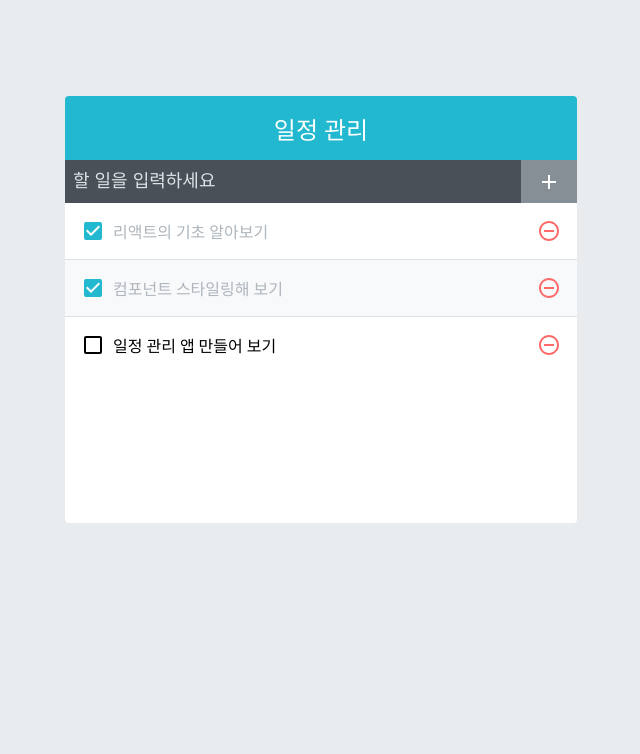
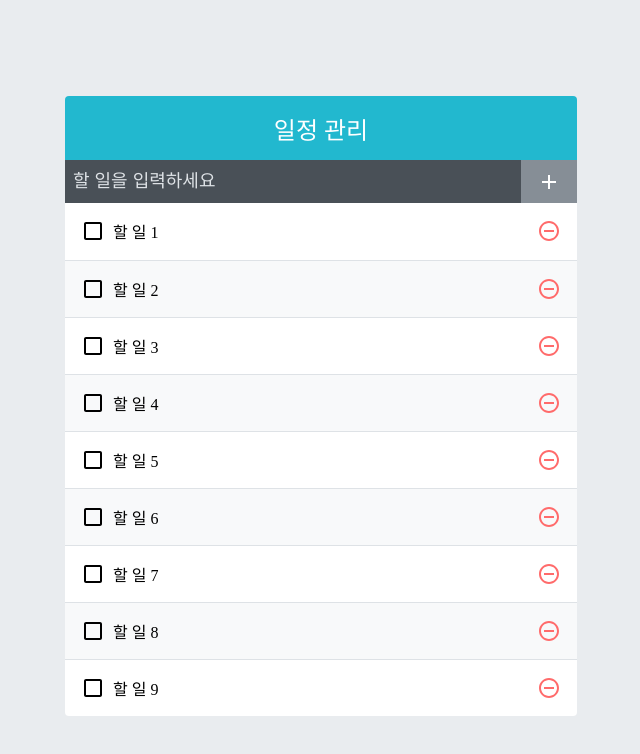
Before and after one commit to soyi47/react_tutorial, a React (Create React App) app: page / in a window 1280 px wide. Shown: the top 754 px of the page, without its empty margins (319-959 px from the left). Built offline with nearby package versions, Linux system fonts and the light colour scheme.

Commit message:
Optimizing Performance

```diff
--- a/package.json
+++ b/package.json
@@ -15,6 +15,7 @@
     "react-icons": "^4.2.0",
     "react-router-dom": "^5.2.0",
     "react-scripts": "4.0.3",
+    "react-virtualized": "^9.22.3",
     "styled-components": "^5.2.1",
     "web-vitals": "^1.1.0"
   },
--- a/src/SkillsForReact/StyledComponent.js
+++ b/src/SkillsForReact/StyledComponent.js
@@ -16,7 +16,6 @@ import styled, { css } from 'styled-components';    // styled 불러오기
             2. 'styled.태그명'을 사용하여 구현 ( styled('태그명'), styled(컴포넌트 형식) 과 같은 형태로도 구현 가능. )
             3. Tagged Template Literal 문법을 적용해 스타일 작성
             -> 해당 스타일이 적용된 태그로 이루어진 React Component 생성.
-
 */
 
 const sizes = {
@@ -84,7 +83,6 @@ const Button = styled.button`
     & + button {
         margin-left: 1rem;
     }
-
 `;
 
 const StyledComponent = () => (
--- a/src/SkillsForReact/todo-app/App.js
+++ b/src/SkillsForReact/todo-app/App.js
@@ -1,63 +1,61 @@
-import React, { useState, useCallback, useRef } from 'react';
+import React, { useReducer, useCallback, useRef } from 'react';
 import TodoTemplate from './components/TodoTemplate';
 import TodoInsert from './components/TodoInsert';
 import TodoList from './components/TodoList';
 
+function createBulkTodos() {
+    const array = [];
+    for (let i = 1; i <= 2500; i++) {
+        array.push({
+            id: i,
+            text: `할 일 ${i}`,
+            checked: false,
+        })
+    }
+    return array;
+}
+
+function todoReducer(todos, action) {
+    switch (action.type) {
+        case 'INSERT': // 새로 추가
+            // { type: 'INSERT', todo: { id: 1, text: 'todo', checked: false} }
+            return todos.concat(action.todo);
+        case 'REMOVE':  // 제거
+            // { type: 'REMOVE', id: 1 }
+            return todos.filter(todo => todo.id !== action.id);
+        case 'TOGGLE':  // 토글
+            return todos.map( todo =>
+                todo.id === action.id ? { ...todo, checked: !todo.checked } : todo,
+            );
+        default:
+            return todos;
+    }
+}
+
 const App = () => {
-    const [todos, setTodos] = useState([
-        {
-            id: 1,
-            text: '리액트의 기초 알아보기',
-            checked: true,
-        },
-        {
-            id: 2,
-            text: '컴포넌트 스타일링해 보기',
-            checked: true,
-        },
-        {
-            id: 3,
-            text: '일정 관리 앱 만들어 보기',
-            checked: false,
-        },
-    ]);
+    const [todos, dispatch] = useReducer(todoReducer, undefined, createBulkTodos);
 
     // 고윳값으로 사용될 id
     // ref를 사용하여 변수 담기
-    const nextId = useRef(4);
+    const nextId = useRef(2501);
 
-    const onInsert = useCallback(
-        text => {
+    const onInsert = useCallback( text => {
         const todo = {
             id: nextId.current,
             text,
             checked: false,
         };
-            setTodos(todos.concat(todo));
+        dispatch({ type: 'INSERT', todo });
         nextId.current += 1; // nextId 1씩 더하기
-        },
-        [todos],
-    );
+    }, []);
 
-    const onRemove = useCallback(
-        id => {
-            setTodos(todos.filter(todo => todo.id !== id));
-        },
+    const onRemove = useCallback( id => {
+        dispatch({ type: 'REMOVE', id });
+    }, []);
 
-
-        [todos],
-    );
-
-    const onToggle = useCallback (
-        id => {
-            setTodos(
-                todos.map(todo =>
-                    todo.id === id ? { ...todo, checked: !todo.checked } : todo,
-                ),
-            );
-        },
-        [todos],
-    );
+    const onToggle = useCallback( id => {
+        dispatch({ type: 'TOGGLE', id });
+    }, []);
 
     return (
         <TodoTemplate>
@@ -68,3 +66,9 @@ const App = () => {
 };
 
 export default App;
+
+/*
+    useState의 함수형 업데이트
+    - setState() 메서드에 파라미터로 새로운 상태가 아닌,
+        상태 업데이트 방식을 정의하는 업데이트 함수를 넣는 방법.
+*/
--- a/src/SkillsForReact/todo-app/components/TodoList.js
+++ b/src/SkillsForReact/todo-app/components/TodoList.js
@@ -1,20 +1,37 @@
-import React from 'react';
+import React, { useCallback } from 'react';
+import { List } from 'react-virtualized';
 import TodoListItem from './TodoListItem';
 import './TodoList.scss'
 
 const TodoList = ( { todos, onRemove, onToggle }) => {
-    return (
-        <div className="TodoList">
-            {todos.map( todo => (
+    const rowRenderer = useCallback(
+        ({ index, key, style }) => {
+            const todo = todos[index];
+            return (
                 <TodoListItem
                     todo={todo}
-                    key={todo.id}
+                    key={key}
                     onRemove={onRemove}
                     onToggle={onToggle}
+                    style={style}
                 />
-            ))}
-        </div>
+            );
+        },
+        [onRemove, onToggle, todos],
+    );
+
+    return (
+        <List
+            className="TodoList"
+            width={512} // 전체 크기
+            height={513}    // 전체 높이
+            rowCount={todos.length} // 항목 개수
+            rowHeight={57}  // 항목 높이
+            rowRenderer={rowRenderer}   // 항목을 렌더링할 때 쓰는 함수
+            list={todos}    // 배열
+            style={{ outlint: 'none' }} // List에 기본 적용되는 outline 스타일 제거
+        />
     );
 }
 
-export default TodoList;
+export default React.memo(TodoList);
--- a/src/SkillsForReact/todo-app/components/TodoListItem.js
+++ b/src/SkillsForReact/todo-app/components/TodoListItem.js
@@ -7,9 +7,10 @@ import {
 import cn from 'classnames';
 import './TodoListItem.scss';
 
-const TodoListItem = ( { todo, onRemove, onToggle }) => {
+const TodoListItem = ( { todo, onRemove, onToggle, style }) => {
     const { id, text, checked } = todo;
     return (
+        <div className="TodoListItem-virtualized" style={style}>
             <div className="TodoListItem">
                 <div className={cn('checkbox', { checked })} onClick={() => onToggle(id)}>
                     {checked ? <MdCheckBox /> : <MdCheckBoxOutlineBlank />}
@@ -19,7 +20,20 @@ const TodoListItem = ( { todo, onRemove, onToggle }) => {
                     <MdRemoveCircleOutline />
                 </div>
             </div>
+        </div>
     )
 };
 
-export default TodoListItem;
+export default React.memo(TodoListItem);
+
+/*
+    React.memo
+        - 컴포넌트가 동일한 props로 동일한 결과를 렌더링하는 경우, React.memo를 호출하여 Memoizing 하도록 래핑한다.
+            props가 바뀌지 않았다면 리렌더링 하지 않음으로 성능 향상을 기대할 수 있다.
+        - 오직 성능 최적화 Optimizing Performance 를 위해 사용되는 고차 컴포넌트.
+        - https://ko.reactjs.org/docs/react-api.html#reactmemo
+
+    고차 컴포넌트 HOC Higher Order Component
+        - 컴포넌트를 가져와 새 컴포넌트를 반환하는 함수.
+        https://ko.reactjs.org/docs/higher-order-components.html
+*/
--- a/src/SkillsForReact/todo-app/components/TodoListItem.scss
+++ b/src/SkillsForReact/todo-app/components/TodoListItem.scss
@@ -1,10 +1,17 @@
+.TodoListItem-virtualized {
+    & + & {
+        border-top: 1px solid #dee2e6;
+    }
+    &:nth-child(even) {
+        background: #f8f9fa;
+    }
+}
+
 .TodoListItem {
     padding: 1rem;
     display: flex;
     align-items: center;    // 세로 중앙 정렬
-    &:nth-child(even) {
-        background: #f8f9fa;
-    }
+
     .checkbox {
         cursor: pointer;
         flex: 1;    // 차지할 수 있는 영역 모두 차지
@@ -37,8 +44,4 @@
             color: #ff8787;
         }
     }
-
-    & + & {
-        border-top: 1px solid #dee2e6;
-    }
 }
```
Also changed, not shown: 2 other files (tests, documents, lock files or other folders). Lines whose indentation alone changed are shown as unchanged.
